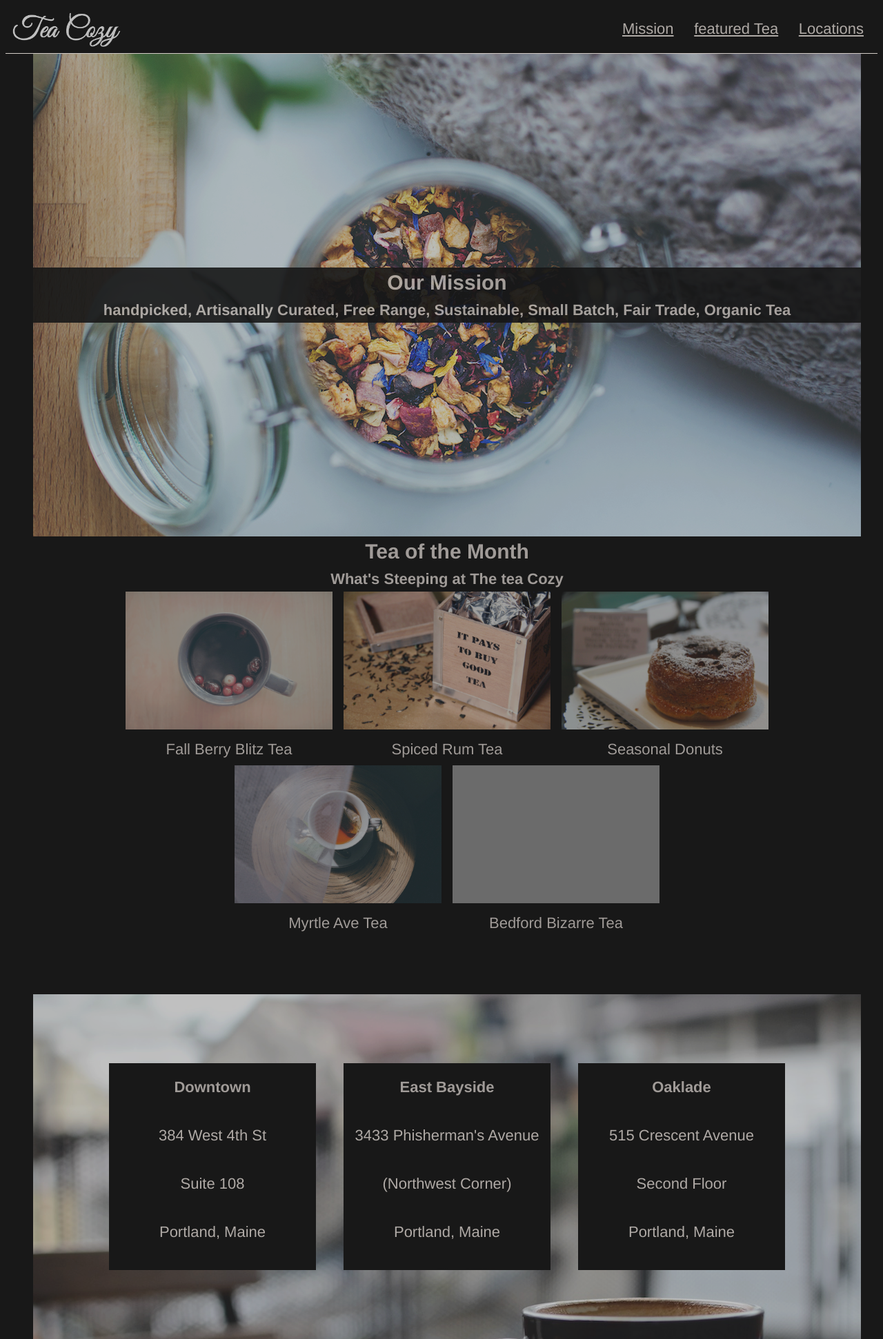
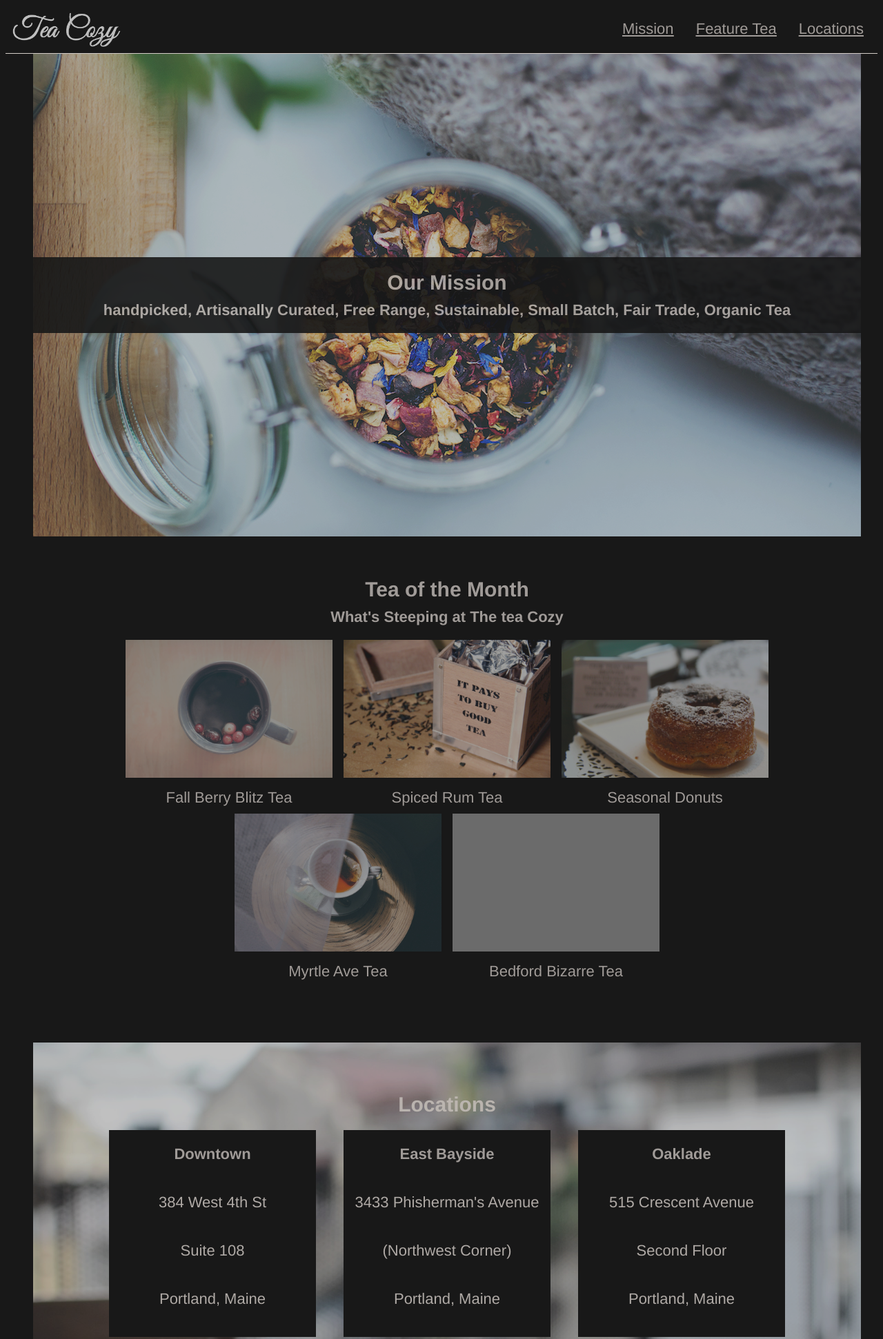
Before and after one commit to UKipketer/teacozy, a plain HTML site: page index.html in a window 1280 px wide. Shown: the top 1942 px of the page at 69% size. Drawn offline with Linux system fonts and the light colour scheme; grey boxes are pictures that could not be loaded.

Commit message:
Added links and final elements

```diff
--- a/index.html
+++ b/index.html
@@ -9,21 +9,21 @@
     <header>
       <img class="logo" src="./resources/img/logo.png"/>
       <div class="navtop">
-        <p>Mission</p>
-        <p>featured Tea</p>
-        <p>Locations</p>
+        <p><a href="#Mission">Mission</a></p>
+        <p><a href="#Tea">Feature Tea</a></p>
+        <p><a href="#Locations">Locations</a></p>
       </div>
     </header>
 <main>
     <section class="container1">
-      <div class="title1">
+      <div id="Mission">
         <h2>Our Mission</h2>
         <h4>handpicked, Artisanally Curated, Free Range, Sustainable, Small Batch, Fair Trade, Organic Tea</h4>
       </div>
     </section>
 
     <section class="container2">
-      <div class="title2">
+      <div id="Tea">
         <h2>Tea of the Month</h2>
         <h4>What's Steeping at The tea Cozy</h4>
       </div>
@@ -58,6 +58,9 @@
     </section>
 
     <section class="container5">
+
+      <h2 id="Locations">Locations</h2>
+
       <div class="location">
         <p><strong>Downtown</strong></p>
         <p>384 West 4th St</p>
--- a/resources/css/style.css
+++ b/resources/css/style.css
@@ -46,15 +46,16 @@ section.container1{
   display: flex;
   flex-flow: column nowrap;
   justify-content: center;
+  margin-bottom: 60px;
 }
 h2{
-  margin-top: 5px;
+  margin-top: 20px;
   margin-bottom: 10px;
   font-size: 30px;
 }
 h4{
   margin-top: 0px;
-  margin-bottom: 5px;
+  margin-bottom: 20px;
 }
 .block img{
   width: 300px;
@@ -80,9 +81,9 @@ section.container5{
   height: 500px;
   width: 1200px;
   display: flex;
-  flex-flow: row nowrap;
+  flex-flow: row wrap;
   justify-content: center;
-  align-items: center;
+  align-content: center;
   margin-top: 80px;
   margin-bottom: 40px;
 }
@@ -101,3 +102,9 @@ footer{
   text-align: left;
   text-indent: 20px;
 }
+#Locations{
+  min-width: 990px;
+  background-color: transparent;
+  margin-top: 0px;
+  margin-bottom: 20px;
+}
```
